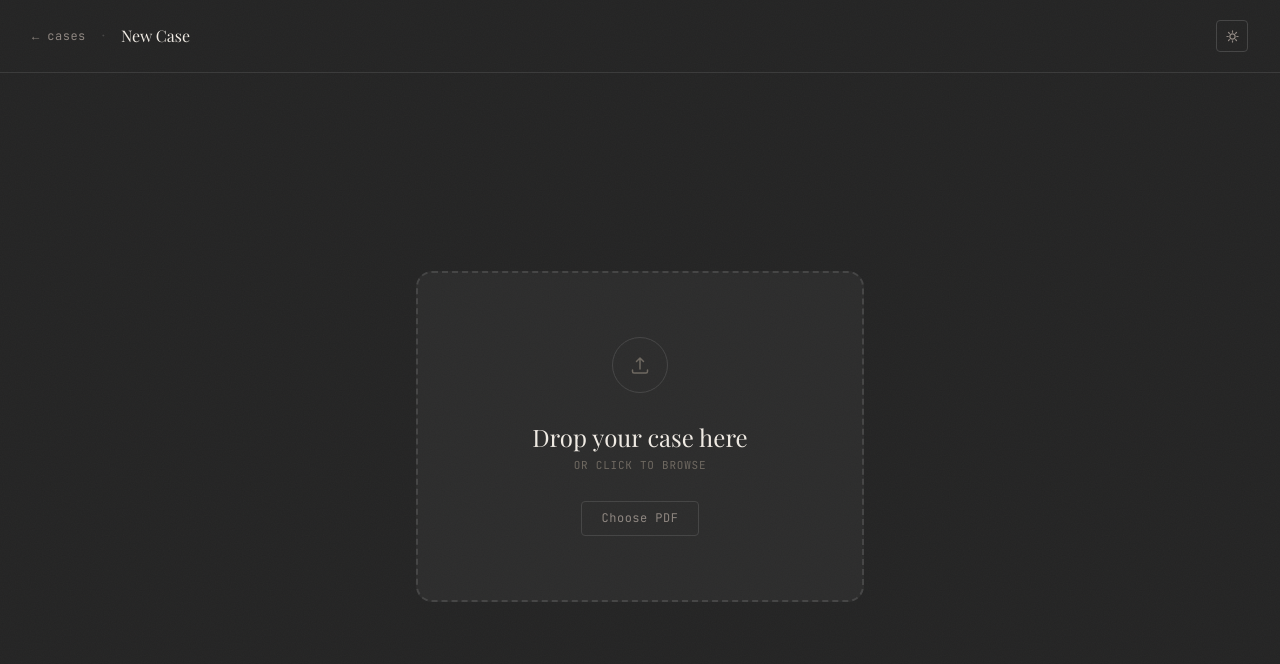
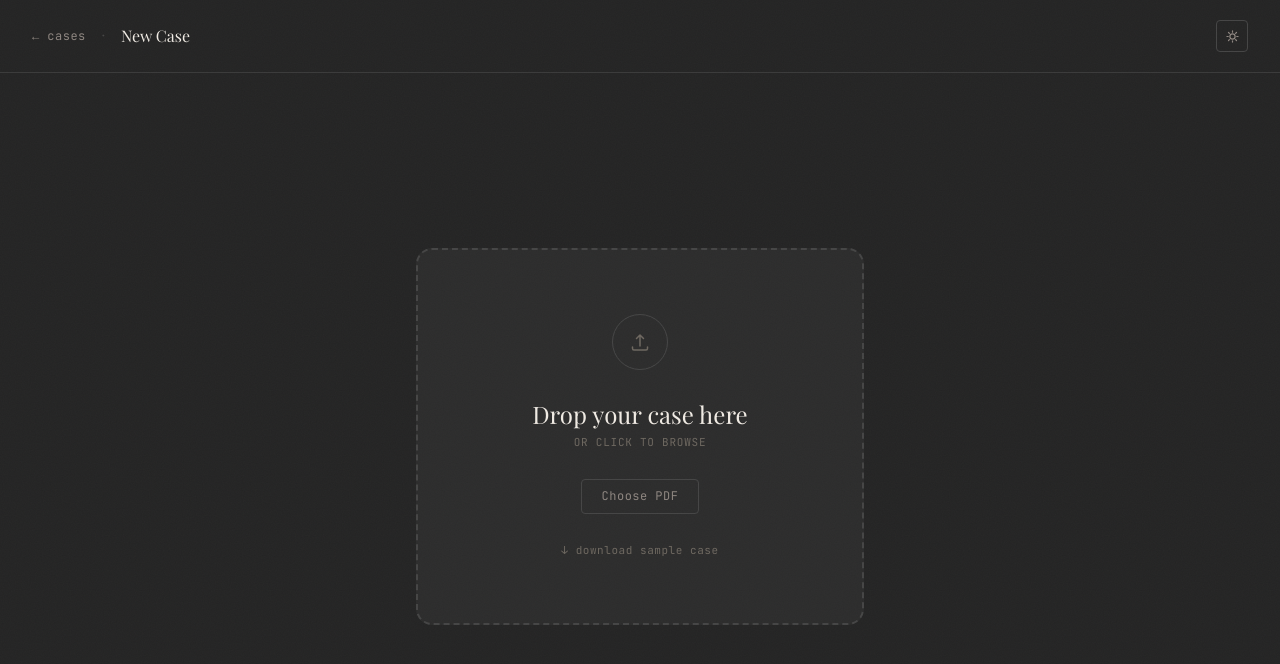
Before and after one commit to nik1168/socratic-case-tutor, a React (Vite) app in the folder frontend/: page / in a window 1280 px wide. Both pictures are taken after a click on the button "new case →". Shown: the top 664 px of the page. Built offline with nearby package versions, Linux system fonts and the light colour scheme; no server answers; a web font is replaced by a local one.

Commit message:
feat: add sample case PDF download link on upload screen

```diff
--- a/frontend/src/components/FileUpload.tsx
+++ b/frontend/src/components/FileUpload.tsx
@@ -103,6 +103,17 @@ export default function FileUpload({ sessionId, onUpload }: Props) {
       {error && (
         <p style={{ color: 'var(--error-text)', fontFamily: mono, fontSize: '12px' }}>{error}</p>
       )}
+
+      <a
+        href="/sample.pdf"
+        download="sample-case.pdf"
+        onClick={(e) => e.stopPropagation()}
+        style={{ fontFamily: mono, color: 'var(--text-dim)', fontSize: '11px', letterSpacing: '0.05em', textDecoration: 'none' }}
+        onMouseEnter={(e) => { e.currentTarget.style.color = 'var(--gold)'; }}
+        onMouseLeave={(e) => { e.currentTarget.style.color = 'var(--text-dim)'; }}
+      >
+        ↓ download sample case
+      </a>
     </div>
   )
 }
```
Also changed, not shown: 1 other file (tests, documents, lock files or other folders).
